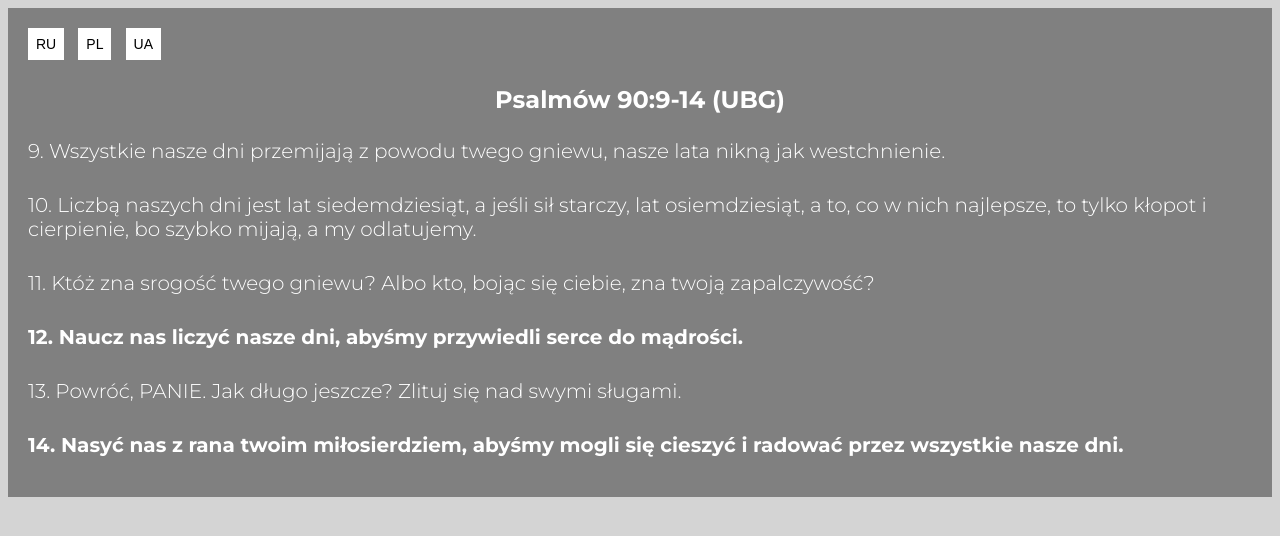
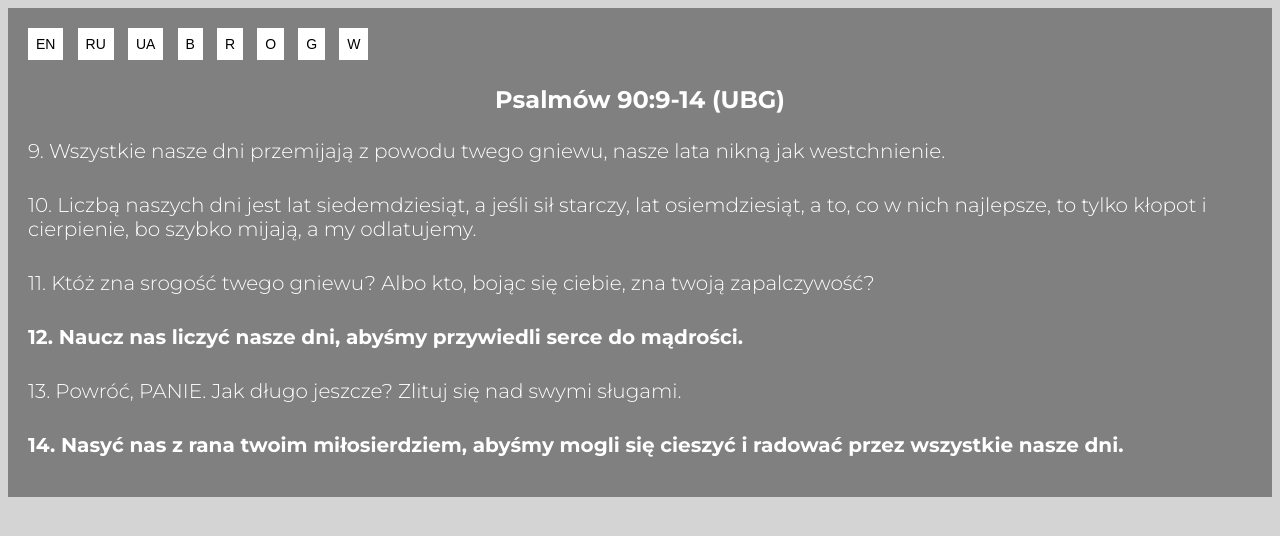
Before and after one commit to j-fullstack-d/Bible-Verses-grey--PL, a plain HTML site: page index.html in a window 1280 px wide. Drawn offline with Linux system fonts and the light colour scheme.

Commit message:
Updated (links, lang)

```diff
--- a/index.html
+++ b/index.html
@@ -1,5 +1,5 @@
 <!DOCTYPE html>
-<html lang="en">
+<html lang="pl">
 <head>
   <meta charset="UTF-8">
   <meta name="viewport" content="width=device-width, initial-scale=1.0">
@@ -13,9 +13,14 @@
 <body class="body">
   <main class="main">
     <section class="section">
+      <button class="section__button"><a class="section__button--link" href="https://mrpenguin-dev.github.io/Simple-Bible-Verses-grey--EN/">EN</a></button>
       <button class="section__button"><a class="section__button--link" href="https://mrpenguin-dev.github.io/Simple-Bible-Verses-grey--RU/">RU</a></button>
-      <button class="section__button"><a class="section__button--link" href="https://mrpenguin-dev.github.io/Simple-Bible-Verses-grey--PL/">PL</a></button>
       <button class="section__button"><a class="section__button--link" href="https://mrpenguin-dev.github.io/Simple-Bible-Verses-grey--UA/">UA</a></button>
+      <button class="section__button"><a class="section__button--link" href="https://mrpenguin-dev.github.io/Simple-Bible-Verses-b--PL/">B</a></button>
+      <button class="section__button"><a class="section__button--link" href="https://mrpenguin-dev.github.io/Simple-Bible-Verses-r--PL/">R</a></button>
+      <button class="section__button"><a class="section__button--link" href="https://mrpenguin-dev.github.io/Simple-Bible-Verses-o--PL/">O</a></button>
+      <button class="section__button"><a class="section__button--link" href="https://mrpenguin-dev.github.io/Simple-Bible-Verses-g--PL/">G</a></button>
+      <button class="section__button"><a class="section__button--link" href="https://mrpenguin-dev.github.io/Simple-Bible-Verses-w--PL/">W</a></button>
       <h1 class="section--h1">Psalmów 90:9-14 (UBG)</h1>
       <p class="section--paragraph">9. Wszystkie nasze dni przemijają z powodu twego gniewu, nasze lata nikną jak westchnienie.</p>
       <p class="section--paragraph">10. Liczbą naszych dni jest lat siedemdziesiąt, a jeśli sił starczy, lat osiemdziesiąt, a to, co w nich najlepsze, to tylko kłopot i cierpienie, bo szybko mijają, a my odlatujemy.</p>
```
